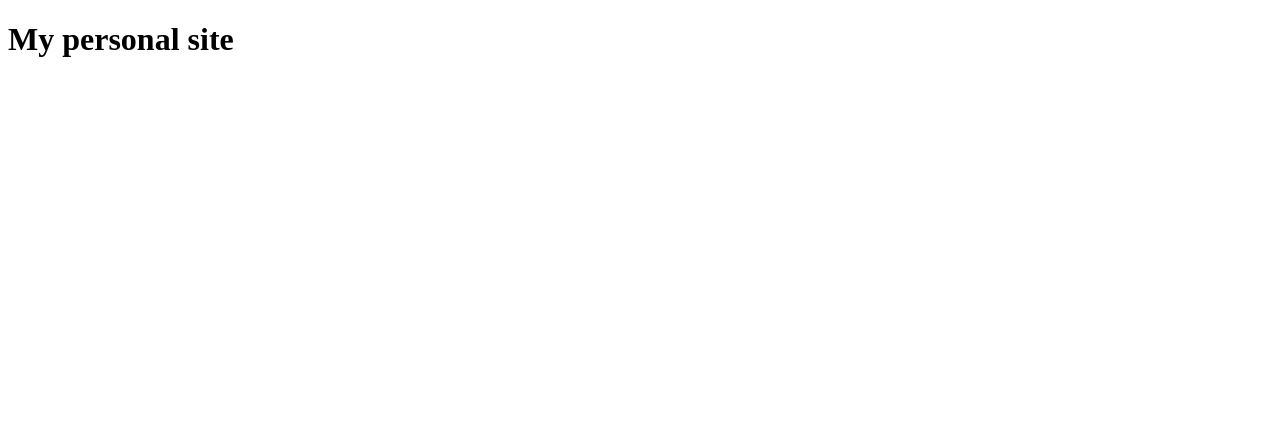
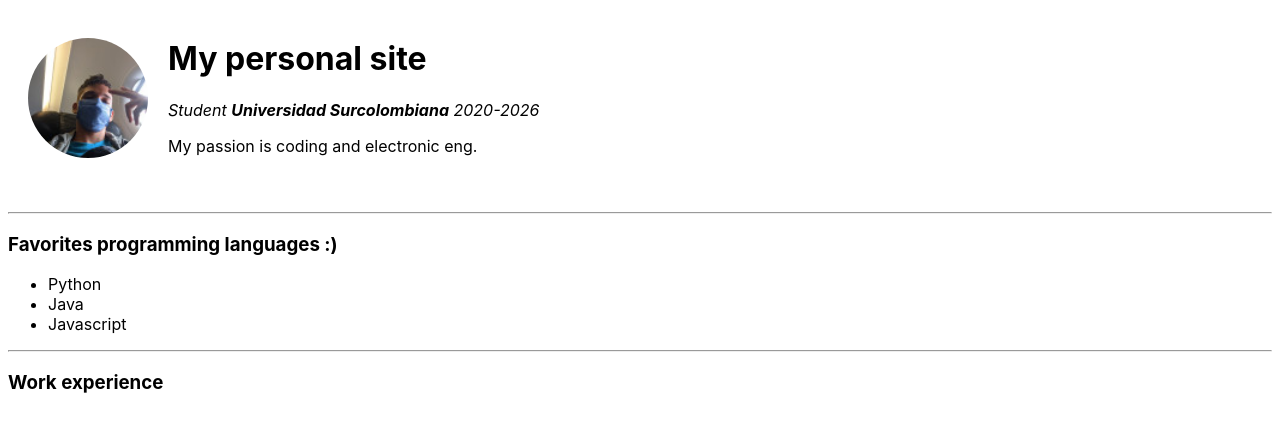
Before and after one commit to Nicolas8aa/cv, a plain HTML site: page index.html in a window 1280 px wide. Drawn offline with Linux system fonts and the light colour scheme.

Commit message:
working..

```diff
--- /dev/null
+++ b/css/styles.css
@@ -0,0 +1,22 @@
+body {
+    font-family: -apple-system, BlinkMacSystemFont, 'Segoe UI', Roboto, Oxygen, Ubuntu, Cantarell, 'Open Sans', 'Helvetica Neue', sans-serif;
+}
+
+.round {
+    border-radius: 50%;
+    width: 120px;
+    height: 120px;
+}
+
+.icon {
+    display: inline-block;
+    float: left;
+    padding: 10px 0;
+    margin: 20px;
+
+}
+
+.header {
+    padding: 10px;
+    margin-bottom: 30px;
+}
--- a/index.html
+++ b/index.html
@@ -4,9 +4,24 @@
     <meta charset="UTF-8">
     <meta http-equiv="X-UA-Compatible" content="IE=edge">
     <meta name="viewport" content="width=device-width, initial-scale=1.0">
+    <link rel="stylesheet" href="css/styles.css">
     <title>My personal website</title>
 </head>
 <body>
-  <h1>My personal site</h1>
+    <img src="img/f1.jpg" class="icon round" alt="">
+  <div class="header">
+    <h1>My personal site</h1>
+    <p><i>Student <strong>Universidad Surcolombiana</strong> 2020-2026</i></p>
+    <p>My passion is coding and electronic eng.</p>
+  </div>
+  <hr>
+  <h3>Favorites programming languages :)</h3>
+  <ul>
+      <li>Python</li>
+      <li>Java</li>
+      <li>Javascript</li>
+  </ul>
+  <hr>
+  <h3>Work experience</h3>
 </body>
 </html>
```
Also changed, not shown: img/f1.jpg (added).
